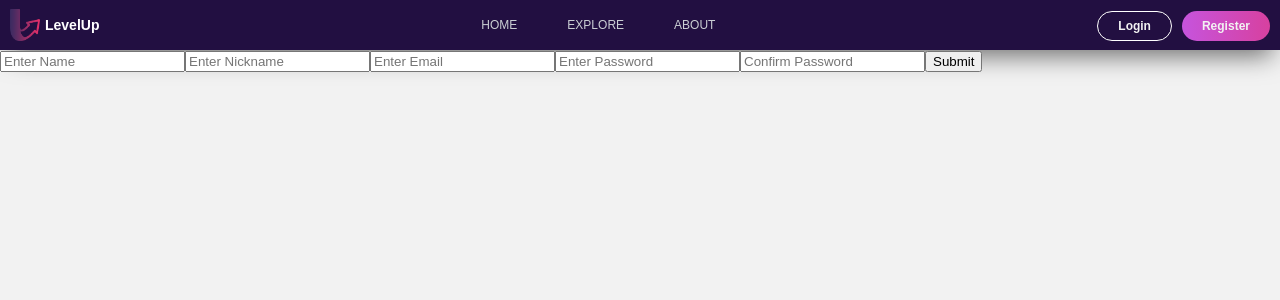
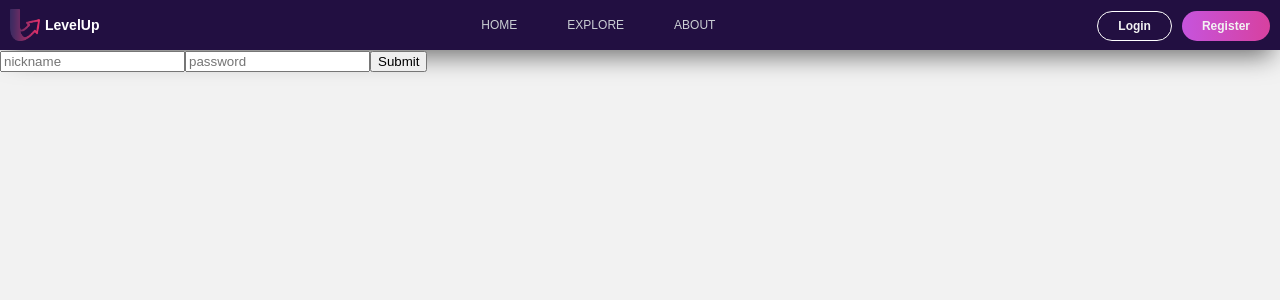
Before and after one commit to ronavnery/CA-LevelUp, a Vue app in the folder frontend/: page /login in a window 1280 px wide. Shown: the top 300 px of the page. Built offline with nearby package versions, Linux system fonts and the light colour scheme.

Commit message:
Whoops 2

```diff
--- a/frontend/src/views/Login.vue
+++ b/frontend/src/views/Login.vue
@@ -1,82 +1,37 @@
 <template>
-  <section class="sign-up-page">
-    <form @submit.prevent="registerNewUser">
-      <input
-        type="text"
-        v-model="newUser.name"
-        @input="buildNickname()"
-        placeholder="Enter Name"
-        required
-      />
-      <input type="text" v-model="newUser.nickName" placeholder="Enter Nickname" required />
-      <input type="email" v-model="newUser.email" placeholder="Enter Email" required />
-      <input
-        type="password"
-        v-model="newUser.password"
-        placeholder="Enter Password"
-        required
-        :class="passwordsMatch"
-      />
-      <input
-        type="password"
-        v-model="confirmPassword"
-        placeholder="Confirm Password"
-        required
-        :class="passwordsMatch"
-      />
-      <button type="submit">Submit</button>
+  <div class="login">
+    <form>
+      <input type="text" v-model="credentials.nickName" placeholder="nickname" />
+      <input type="password" v-model="credentials.password" placeholder="password" />
+      <input @click.prevent="loginUser" type="submit" />
     </form>
-  </section>
+  </div>
 </template>
 
 <script>
-import _ from 'lodash.debounce';
+// @ is an alias to /src
 
 export default {
-    data() {
-        return {
-            newUser: {
-                name: '',
-                nickName: '',
-                profileUrl: '',
-                email: '',
-                password: '',
-                contactInfo: {},
-                socialInfo: {},
-                imgUrl: '',
-                skillTags: [],
-                city: '',
-                intro: '',
-                offers: [],
-                interestedIn: [],
-                leveledUpIn: [],
-                ratingAvg: 0
-            },
-            confirmPassword: ''
-        }
-    },
-    methods: {
-        buildNickname: _(function() {
-            const nickName = this.newUser.name.split(' ').join('');
-            this.newUser.nickName = nickName;
-        }, 500),
-        async registerNewUser() {
-          if (this.newUser.password !== this.confirmPassword) {
-            alert('Passwords Do Not Match!')
-            return;
-          }
-          // process.env.NODE_ENV === 'production' ?
-          // this.newUser.profileUrl = '/'
+  name: "login",
+  data() {
+    return {
+      credentials: {
+        nickName: "",
+        password: ""
+      }
+    };
+  },
 
-          const user = await this.$store.dispatch({type: 'addUser', newUser: this.newUser})
-          this.$router.back();
-        }
-    },
-    computed: {
-        passwordsMatch() {
-            if (this.newUser.password !== this.confirmPassword) return 'pass-not-match';
-            return 'pass-match';
-        }
+  methods: {
+    async loginUser() {
+      await this.$store.dispatch({
+        type: 'doLogin',
+        credentials: this.credentials
+      });
+      this.$router.back();
     }
-}
+  },
+
+  components: {}
+};
 </script>
```
